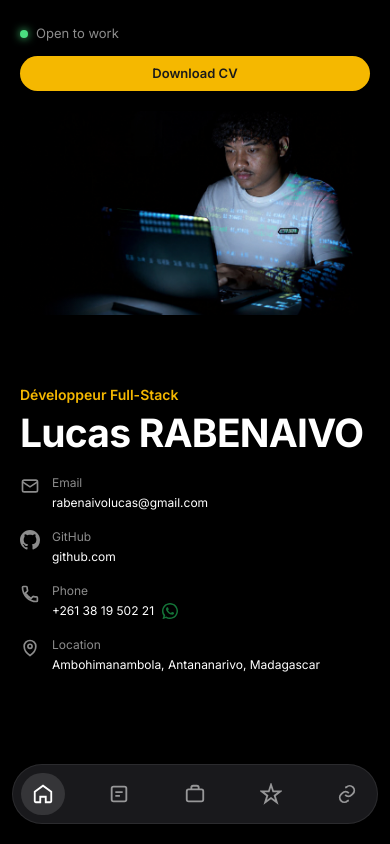
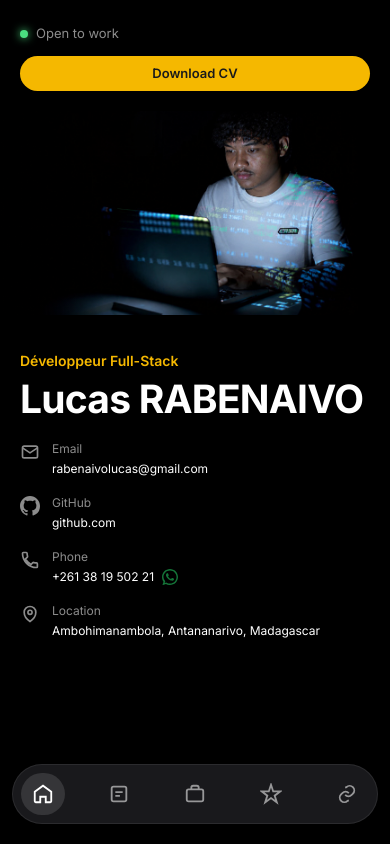
Before and after one commit to Lucas-BENAIVO/portfolio, an Angular app: page / in a window 390 px wide. Built offline with nearby package versions, Linux system fonts and the light colour scheme.

Commit message:
feat: improve responsiveness and scrolling behavior in home layout

```diff
--- a/src/app/pages/home/home.scss
+++ b/src/app/pages/home/home.scss
@@ -226,8 +226,17 @@
 }
 
 @media (max-width: 768px) {
+  :host {
+    height: auto;
+    flex: 1 0 auto;
+  }
+
   .home {
+    height: auto;
+    min-height: 0;
+    overflow: visible;
     justify-content: flex-start;
+    padding-bottom: calc(var(--nav-h) + 1.25rem);
   }
 
   .home__body {
--- a/src/styles.scss
+++ b/src/styles.scss
@@ -187,14 +187,35 @@ body:has(.shell--home) .shell-host {
     display: flex;
     flex-direction: column;
     flex: 1;
-    min-height: 100%;
+    min-height: 0;
+    overflow-x: hidden;
+    overflow-y: auto;
+    -webkit-overflow-scrolling: touch;
     background: #000;
 
     > app-home {
-      flex: 1;
+      flex: 1 0 auto;
       display: flex;
       flex-direction: column;
       min-height: 100%;
+    }
+  }
+}
+
+@media (max-width: 768px) {
+  .shell--home {
+    height: 100dvh;
+    min-height: 100dvh;
+
+    .shell__main {
+      overflow-y: auto;
+      -webkit-overflow-scrolling: touch;
+      overscroll-behavior-y: contain;
+
+      > app-home {
+        height: auto;
+        min-height: 0;
+      }
     }
   }
 }
```
